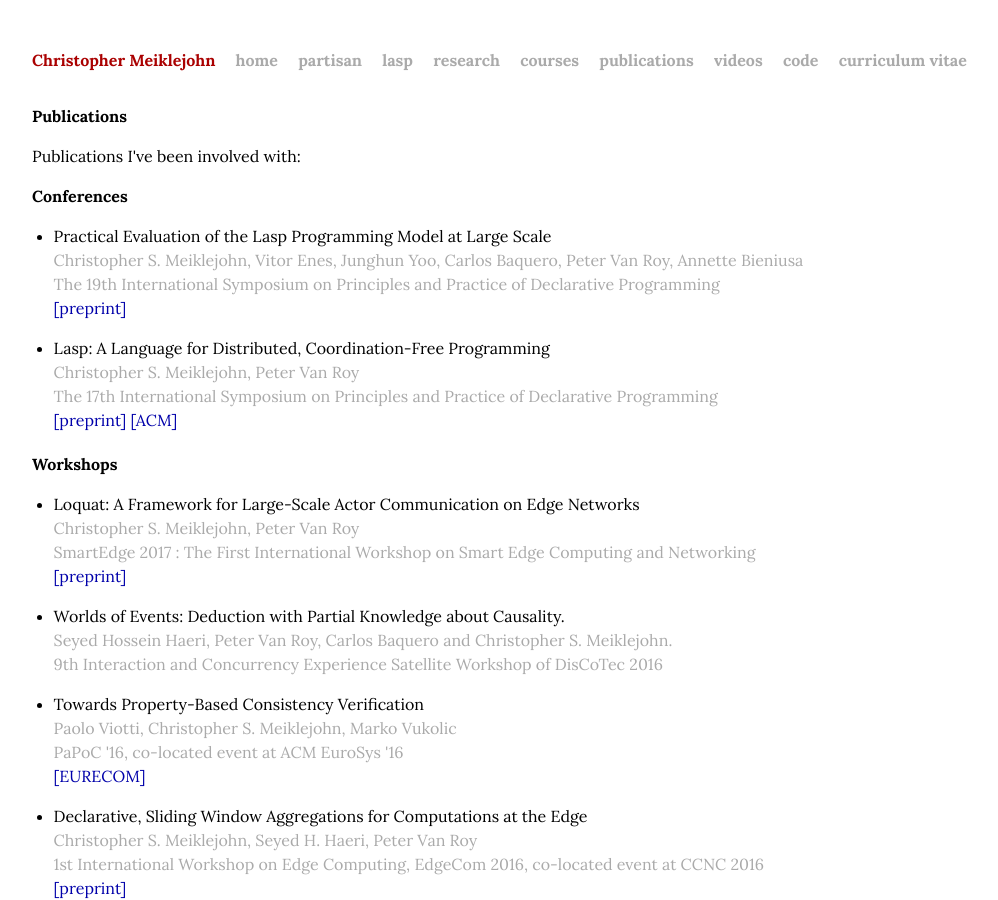
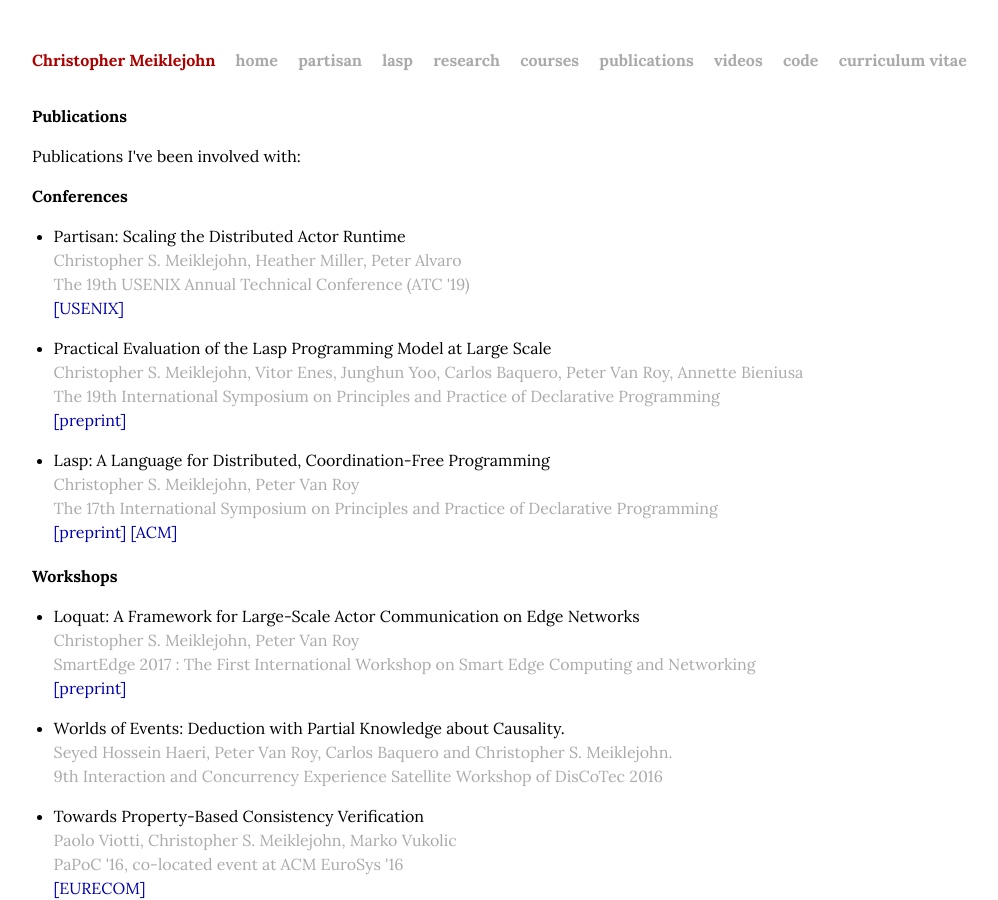
Before and after one commit to cmeiklejohn/cmeiklejohn.github.io, a Jekyll site: the page built from publications.html, in a window 1280 px wide and 900 px high. Shown: the whole window, without its empty margins (88-1086 px from the left). Built offline with Jekyll 4.4.1, drawn with Linux system fonts in a browser that asks for light colours; some web fonts are replaced.

Commit message:
Add ATC '19.

```diff
--- a/publications.html
+++ b/publications.html
@@ -24,6 +24,14 @@ title: Publications
   <h2>Conferences</h2>
   <p></p>
   <ul>
+    <li>
+      <p>
+        Partisan: Scaling the Distributed Actor Runtime
+        <span class="author">Christopher S. Meiklejohn, Heather Miller, Peter Alvaro</span>
+        <span class="date">The 19th USENIX Annual Technical Conference (ATC '19)</span>
+        <span><a href="https://www.usenix.org/conference/atc19/presentation/meiklejohn">[USENIX]</a></span>
+      </p>
+    </li>
     <li>
       <p>
         Practical Evaluation of the Lasp Programming Model at Large Scale
```
